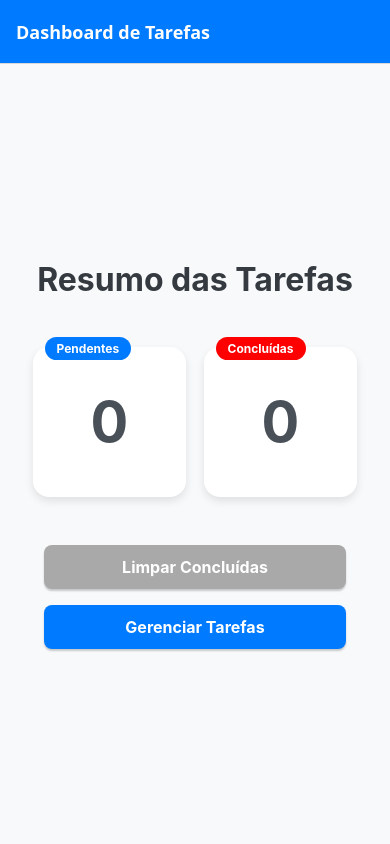
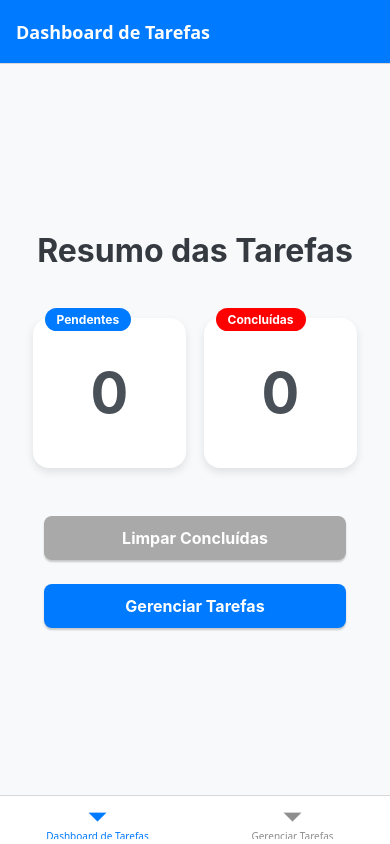
Before and after one commit to narradorww/TaskManager, a React Native app: screen /Dashboard in a window 390 px wide. Built offline with nearby package versions, Linux system fonts and the light colour scheme.

Commit message:
feat: implement bottom navigation and reposition clear completed button above tabs

```diff
--- a/package.json
+++ b/package.json
@@ -21,6 +21,7 @@
   "dependencies": {
     "@react-native-async-storage/async-storage": "^2.2.0",
     "@react-native/new-app-screen": "0.80.1",
+    "@react-navigation/bottom-tabs": "^7.4.2",
     "@react-navigation/native": "^7.1.14",
     "@react-navigation/native-stack": "^7.3.21",
     "react": "19.1.0",
--- a/src/features/tasks/screens/DashBoardScreen.tsx
+++ b/src/features/tasks/screens/DashBoardScreen.tsx
@@ -45,15 +45,18 @@ export const DashboardScreen = () => {
         />
       </View>
 
-      <View
-        testID="dashboard-actions-container"
-        style={styles.actionsContainer}>
+      {/* Botão Limpar Concluídas acima do bottom navigation */}
+      <View style={styles.clearCompletedContainer}>
         <CustomButton
           title="Limpar Concluídas"
           onPress={handleClearCompleted}
           disabled={completedTasksCount === 0}
         />
-        <View style={styles.spacer} />
+      </View>
+
+      <View
+        testID="dashboard-actions-container"
+        style={styles.actionsContainer}>
         <CustomButton
           title="Gerenciar Tarefas"
           onPress={() => navigation.navigate('TaskManagement')}
@@ -93,4 +96,8 @@ const styles = StyleSheet.create({
   spacer: {
     marginTop: 16,
   },
+  clearCompletedContainer: {
+    marginBottom: 24,
+    paddingHorizontal: 20,
+  },
 });
--- a/src/navigation/AppNavigator.tsx
+++ b/src/navigation/AppNavigator.tsx
@@ -1,13 +1,13 @@
 import React from 'react';
-import { createNativeStackNavigator } from '@react-navigation/native-stack';
+import { createBottomTabNavigator } from '@react-navigation/bottom-tabs';
 import { DashboardScreen } from '../features/tasks/screens/DashBoardScreen';
 import { TaskScreen } from '../features/tasks/screens/TaskScreen';
 
-const Stack = createNativeStackNavigator();
+const Tab = createBottomTabNavigator();
 
 export const AppNavigator = () => {
   return (
-    <Stack.Navigator
+    <Tab.Navigator
       initialRouteName="Dashboard"
       screenOptions={{
         headerStyle: {
@@ -18,16 +18,16 @@ export const AppNavigator = () => {
           fontWeight: 'bold',
         },
       }}>
-      <Stack.Screen
+      <Tab.Screen
         name="Dashboard"
         component={DashboardScreen}
         options={{ title: 'Dashboard de Tarefas' }}
       />
-      <Stack.Screen
+      <Tab.Screen
         name="TaskManagement"
         component={TaskScreen}
         options={{ title: 'Gerenciar Tarefas' }}
       />
-    </Stack.Navigator>
+    </Tab.Navigator>
   );
 };
```
Also changed, not shown: 1 other file (tests, documents, lock files or other folders).
